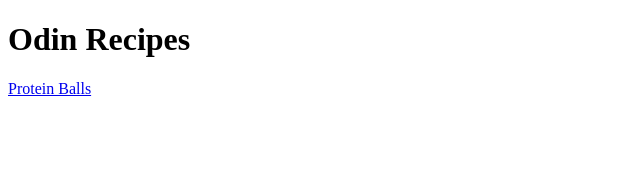
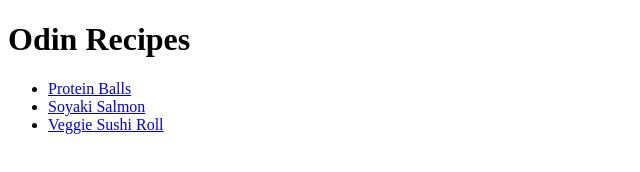
Before and after one commit to braybraymallet/odin-recipes, a plain HTML site: page index.html in a window 1280 px wide. Shown: the whole page, without its empty margins (0-640 px from the left). Drawn offline with Linux system fonts and the light colour scheme.

Commit message:
Build out subsequent recipe pages

```diff
--- a/index.html
+++ b/index.html
@@ -7,6 +7,10 @@
 </head>
 <body>
     <h1>Odin Recipes</h1>
-    <a href="./recipes/protein_balls.html">Protein Balls</a>
+    <ul>
+    <li><a href="./recipes/protein_balls.html">Protein Balls</a></li>
+    <li><a href="./recipes/soyaki_salmon.html">Soyaki Salmon</a></li>
+    <li><a href="./recipes/veggie_sushi_roll.html">Veggie Sushi Roll</a></li>
+
 </body>
 </html>
```
Also changed, not shown: recipes/soyaki_salmon.html (added), recipes/veggie_sushi_roll.html (added).
